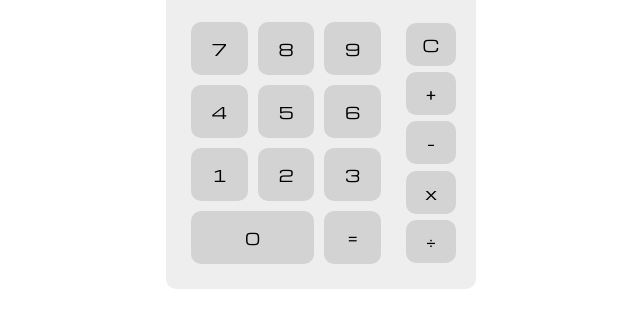
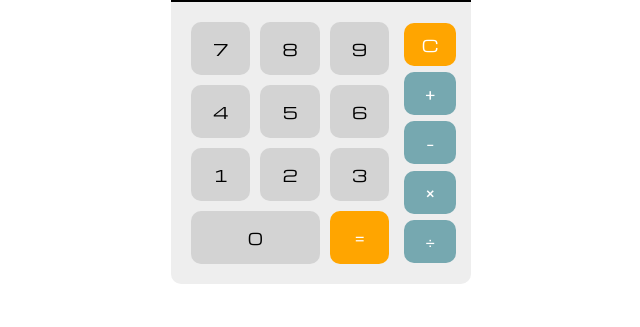
Before and after one commit to LucaCavatassi/htmlcss-simple-calculator, a plain HTML site: page index.html in a window 1280 px wide. Shown: the part 349-676 px from the top of the page, without its empty margins (319-959 px from the left). Drawn offline with nearby package versions, Linux system fonts and the light colour scheme; a web font is replaced by a local one.

Commit message:
feat: buttons color, refactoring css html

```diff
--- a/css/style.css
+++ b/css/style.css
@@ -27,6 +27,20 @@ img{
     border-radius: 10px ;
 }
 
+.buttonsgrey{
+    background-color: lightgray;
+}
+.orange{
+    background-color: orange;
+}
+.buttonsgreen{
+    background-color: rgb(118 168 176);
+}
+
+.whitetext{
+    color: white;
+}
+
 /* SCREEN */
 .screen{
     background-color: black;
@@ -42,9 +56,10 @@ img{
 
 /* ALL BUTTONS */
 .buttons{
+    font-family: 'Michroma', sans-serif;
     display: flex;
     justify-content: space-evenly;
-    margin: 10px
+    margin: 10px;
 }
 
 /* BUTTONS SECTIONS */
@@ -52,12 +67,12 @@ img{
     width: 200px;
     display: flex;
     flex-grow: 5;
-    margin: 10px;
+    margin: 5px;
 }
 .operationsbox{
     width: 50px;
     flex-grow: 1;
-    margin: 10px;
+    margin: 5px;
 }
 
 /* NUMBERS */
@@ -69,9 +84,6 @@ img{
 }
 
 .number span{
-    font-family: 'Michroma', sans-serif;
-    background-color: lightgray;
-    border-radius: 10px;
     text-align: center;
     width: calc(100% / 3 - 10px);
     margin: 5px;
@@ -92,8 +104,6 @@ img{
 
 .operation span{
     font-family: 'Michroma', sans-serif;
-    background-color: lightgray;
-    border-radius: 10px;
     text-align: center;
     padding: 10px;
 }
--- a/index.html
+++ b/index.html
@@ -22,26 +22,26 @@
             <section class="buttons">
                 <div class="numbersbox">
                     <div class="number">
-                        <span>7</span>
-                        <span>8</span>
-                        <span>9</span>
-                        <span>4</span>
-                        <span>5</span>
-                        <span>6</span>
-                        <span>1</span>
-                        <span>2</span>
-                        <span>3</span>
-                        <span>0</span>
-                        <span>=</span>
+                        <span class="buttonsgrey rounded">7</span>
+                        <span class="buttonsgrey rounded">8</span>
+                        <span class="buttonsgrey rounded">9</span>
+                        <span class="buttonsgrey rounded">4</span>
+                        <span class="buttonsgrey rounded">5</span>
+                        <span class="buttonsgrey rounded">6</span>
+                        <span class="buttonsgrey rounded">1</span>
+                        <span class="buttonsgrey rounded">2</span>
+                        <span class="buttonsgrey rounded">3</span>
+                        <span class="buttonsgrey rounded">0</span>
+                        <span class="orange rounded whitetext">=</span>
                     </div>
                 </div>
                 <div class="operationsbox">
                     <div class="operation">
-                        <span>C</span>
-                        <span>+</span>
-                        <span>-</span>
-                        <span>x</span>
-                        <span>÷</span>
+                        <span class="orange rounded whitetext">C</span>
+                        <span class="buttonsgreen rounded whitetext">+</span>
+                        <span class="buttonsgreen rounded whitetext">-</span>
+                        <span class="buttonsgreen rounded whitetext">×</span>
+                        <span class="buttonsgreen rounded whitetext">÷</span>
                     </div>
 
                 </div>
```
